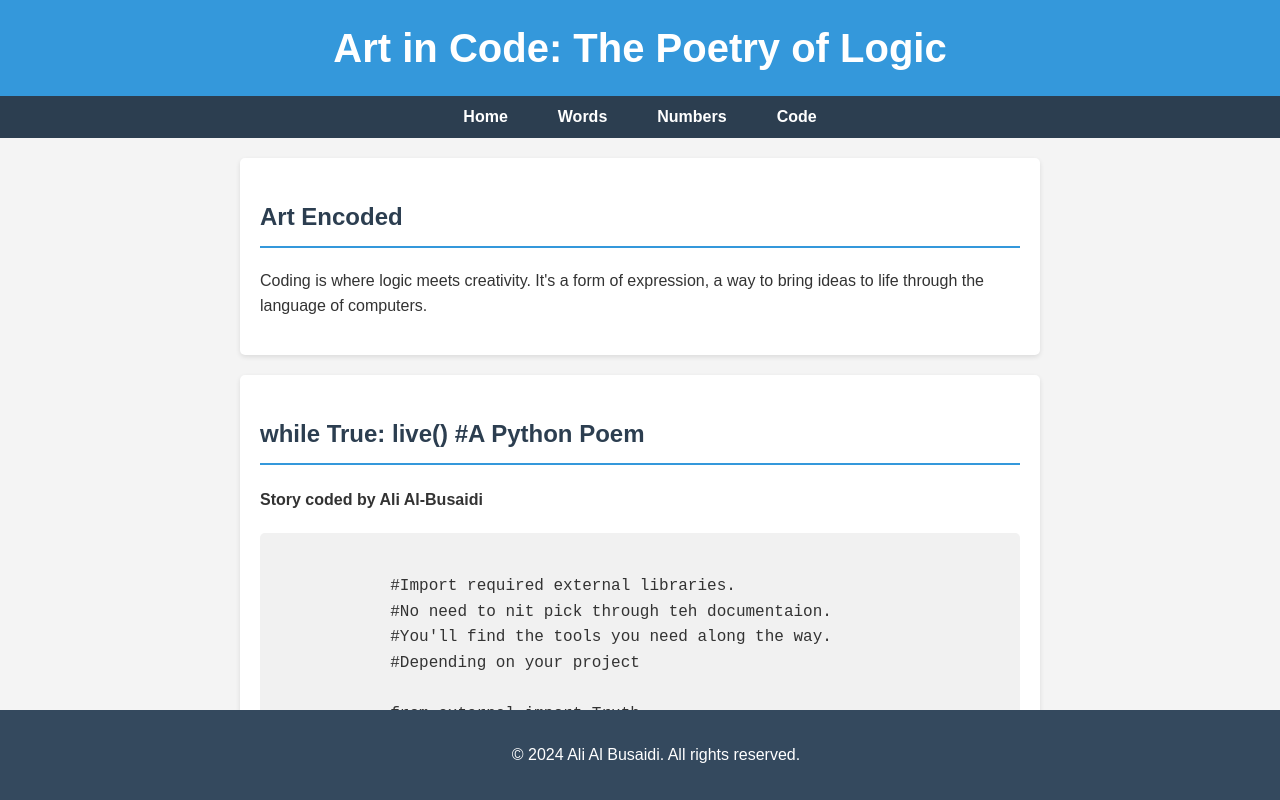
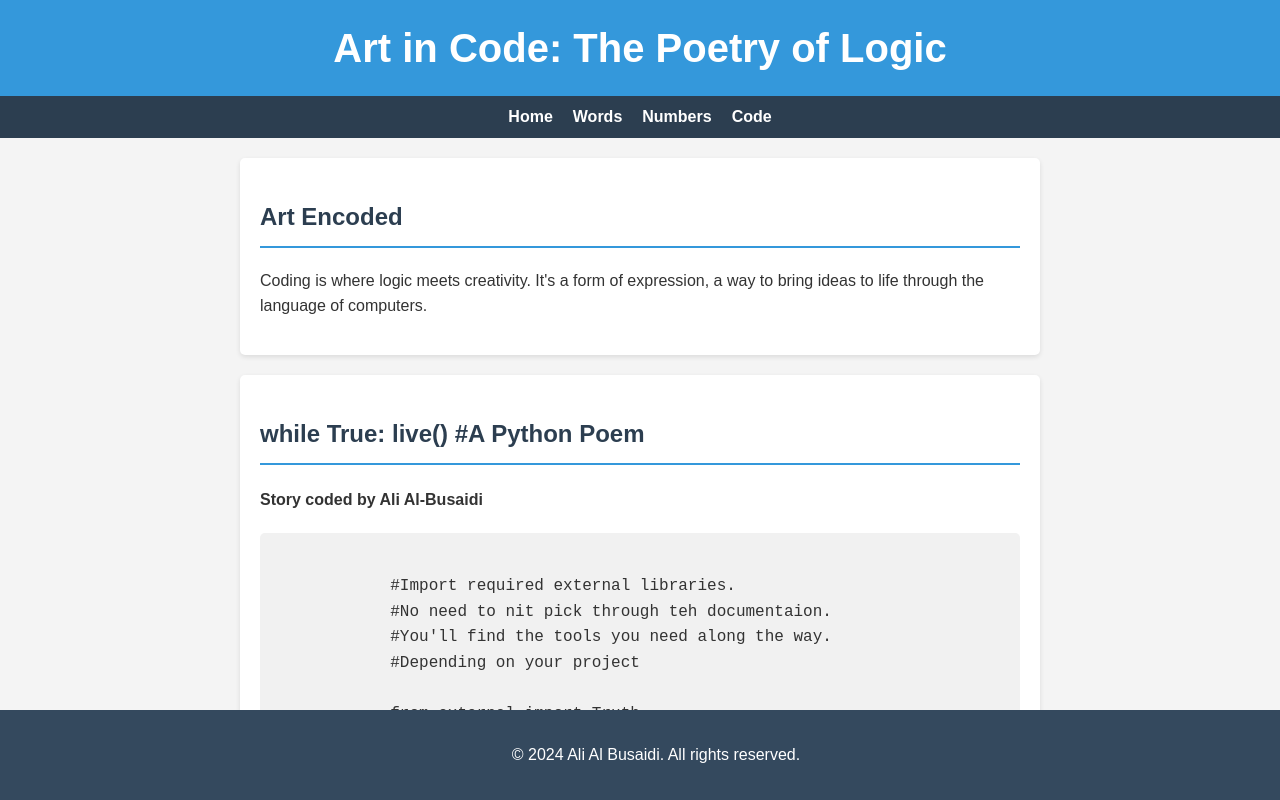
Before and after one commit to alialbusaidi/aa.io, a plain HTML site: page code.html in a window 1280 px wide. Shown: the top 800 px of the page. Drawn offline with Linux system fonts and the light colour scheme.

Commit message:
Update styles.css
Improvements.

```diff
--- a/styles.css
+++ b/styles.css
@@ -40,14 +40,11 @@ nav ul li a {
     color: #fff;
     text-decoration: none;
     font-weight: bold;
-    transition: color 0.3s ease, background-color 0.3s ease;
-    padding: 10px 15px;
-    border-radius: 5px;
+    transition: color 0.3s ease;
 }
 
-nav ul li a:hover, nav ul li a.active {
+nav ul li a:hover {
     color: #3498db;
-    background-color: #fff;
 }
 
 main {
@@ -96,15 +93,15 @@ pre {
 
 @media (max-width: 600px) {
     header h1 {
-        font-size: 2rem;
+    font-size: 2rem;
     }
 
     nav ul {
-        flex-direction: column;
-        align-items: center;
+    flex-direction: column;
+    align-items: center;
     }
 
     nav ul li {
-        margin: 5px 0;
+    margin: 5px 0;
     }
 }
```
